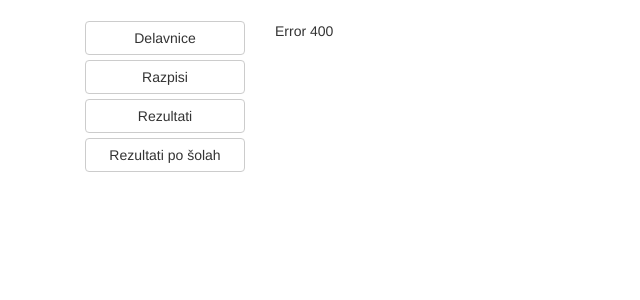
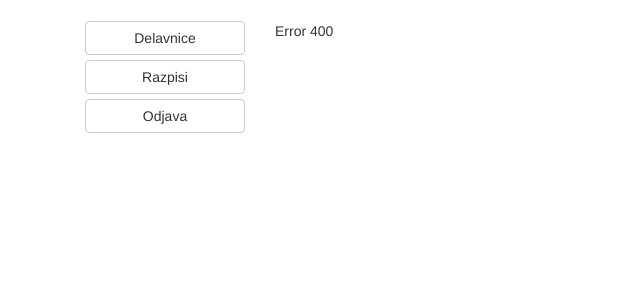
Before and after one commit to dblenkus/rolca-old, a Django app: template frontend/templates/400.html in a window 1280 px wide; the page is wider, and only the part inside the window is pictured. Shown: the part 152-452 px from the top of that part, without its empty margins (0-640 px from the left). Run offline with Django 3.2, Linux system fonts and the light colour scheme; the template is opened without the code that fills it, so the values that code supplies are empty; a user stored in the database is signed in; style sheets or scripts are compiled from the project's sources; parts of the project's set-up code (start-up, migrations or seed data) failed here and were passed over; some libraries are stand-ins or nearby versions.

Commit message:
Disabled not needed menu items.

```diff
--- a/frontend/templates/frontend/menu.html
+++ b/frontend/templates/frontend/menu.html
@@ -1,17 +1,11 @@
+<a href="{% url 'aplication' %}" class="btn btn-default menu-btn">Delavnice</a>
+<a href="{% url 'notices' %}" class="btn btn-default menu-btn">Razpisi</a>
+<!--
+<a href="/#/salon" class="btn btn-default menu-btn">Naloži fotografije</a>
+<a href="{% url 'list_select' %}" class="btn btn-default menu-btn">Seznam sodelujočih</a>
+<a href="{% url 'select_results' %}" class="btn btn-default menu-btn">Rezultati</a>
+<a href="{% url 'select_school_results' %}" class="btn btn-default menu-btn">Rezultati po šolah</a>
+-->
 {% if user.id %}
-    <a href="{% url 'aplication' %}" class="btn btn-default menu-btn">Delavnice</a>
-    <a href="{% url 'notices' %}" class="btn btn-default menu-btn">Razpisi</a>
-    <!--<a href="{% url 'list_select' %}" class="btn btn-default menu-btn">Seznam sodelujočih</a>-->
-    <a href="{% url 'select_results' %}" class="btn btn-default menu-btn">Rezultati</a>
-    <a href="{% url 'select_school_results' %}" class="btn btn-default menu-btn">Rezultati po šolah</a>
-    <!--<a href="/#/salon" class="btn btn-default menu-btn">Naloži fotografije</a>-->
-    <!--<a href="/user/logout" class="btn btn-default menu-btn">Odjava</a>-->
-{% else %}
-    <a href="{% url 'aplication' %}" class="btn btn-default menu-btn">Delavnice</a>
-    <a href="{% url 'notices' %}" class="btn btn-default menu-btn">Razpisi</a>
-    <!--<a href="{% url 'list_select' %}" class="btn btn-default menu-btn">Seznam sodelujočih</a>-->
-    <a href="{% url 'select_results' %}" class="btn btn-default menu-btn">Rezultati</a>
-    <a href="{% url 'select_school_results' %}" class="btn btn-default menu-btn">Rezultati po šolah</a>
-    <!--<a href="/user/login" class="btn btn-default menu-btn">Prijava</a>-->
-    <!--<a href="/user/signup" class="btn btn-default menu-btn">Registracija</a>-->
+    <a href="/user/logout" class="btn btn-default menu-btn">Odjava</a>
 {% endif %}
```
